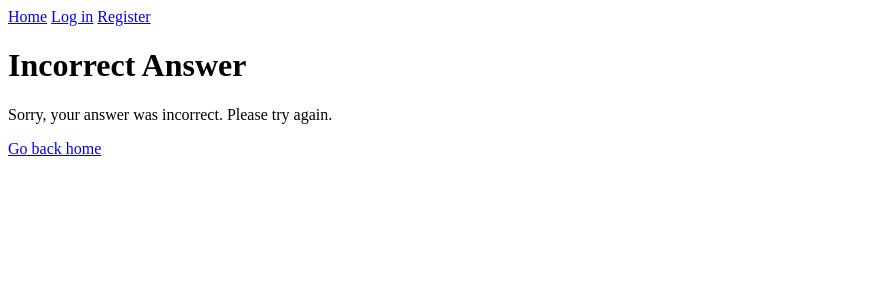
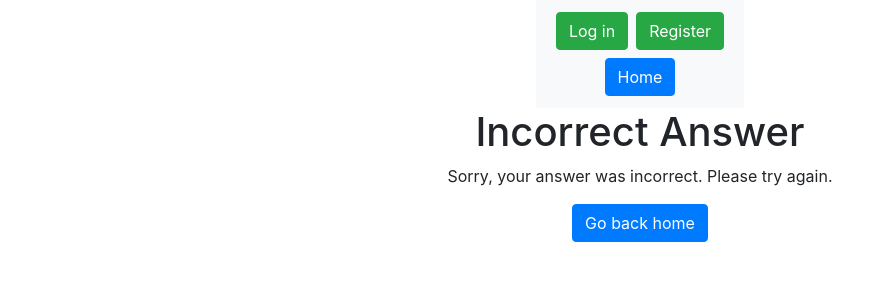
Before and after one commit to LittleHaku/cybersecurity-proj1, a Django app: page /incorrect/ in a window 1280 px wide. Shown: the top 300 px of the page, without its empty margins (0-887 px from the left). Run offline with Django 4.2, Linux system fonts and the light colour scheme; some libraries are stand-ins or nearby versions.

Commit message:
home css

```diff
--- a/project/quizzapp/templates/base.html
+++ b/project/quizzapp/templates/base.html
@@ -1,38 +1,46 @@
-<!-- FILEPATH: /home/ivan/uni/cybersecurity/cybersecurity-proj1/project/quizzapp/templates/base.html -->
-
 <!DOCTYPE html>
 <html>
 
 <head>
     <title>Quiz App</title>
+    <meta charset="utf-8">
+    <meta name="viewport" content="width=device-width, initial-scale=1">
+    <link href="https://stackpath.bootstrapcdn.com/bootstrap/4.3.1/css/bootstrap.min.css" rel="stylesheet">
 </head>
 
-<body>
+<body class="d-flex flex-column justify-content-center align-items-center text-center">
     <header>
-        <nav>
+        <nav class="navbar navbar-light bg-light justify-content-center flex-column">
 
-            <a href="{% url 'home' %}">Home</a>
             {% if user.is_authenticated %}
-            <a href="{% url 'myquizzes' %}">Edit Quizzes</a>
+            <div class="d-flex flex-column align-items-center">
+                <p class="navbar-text m-1">Welcome, {{ user.username }}!</p>
+                <form class="form-inline m-1" action="{% url 'logout' %}" method="post">
+                    {% csrf_token %}
+                    <button class="btn btn-secondary" type="submit">Log out</button>
+                </form>
+            </div>
+            {% else %}
+            <div class="d-flex align-items-center">
+                <a class="btn btn-success m-1" href="{% url 'login' %}">Log in</a>
+                <a class="btn btn-success m-1" href="{% url 'register' %}">Register</a>
+            </div>
             {% endif %}
 
-            {% if user.is_authenticated %}
-            <p>Welcome, {{ user.username }}!</p>
-            <form action="{% url 'logout' %}" method="post">
-                {% csrf_token %}
-                <button type="submit">Log out</button>
-            </form>
-            {% else %}
-            <a href="{% url 'login' %}">Log in</a>
-            <a href="{% url 'register' %}">Register</a>
-            {% endif %}
+            <div class="d-flex align-items-center">
+                <a class="btn btn-primary m-1" href="{% url 'home' %}">Home</a>
+                {% if user.is_authenticated %}
+                <a class="btn btn-primary m-1" href="{% url 'myquizzes' %}">Edit Quizzes</a>
+                {% endif %}
+            </div>
 
         </nav>
     </header>
-    <main>
+    <main class="d-flex flex-column justify-content-center align-items-center text-center">
         {% block content %}
         {% endblock %}
     </main>
+    <script src="https://stackpath.bootstrapcdn.com/bootstrap/4.3.1/js/bootstrap.min.js"></script>
 </body>
 
 </html>
```
